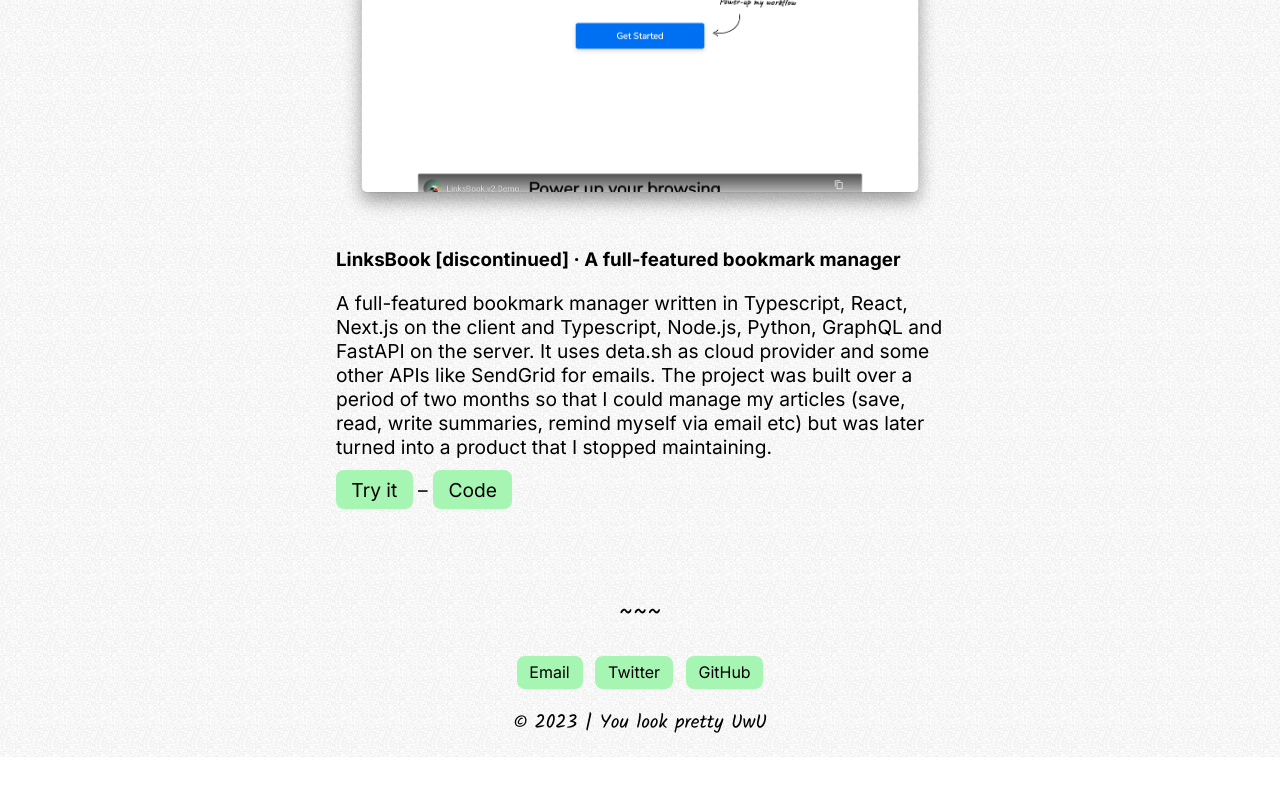
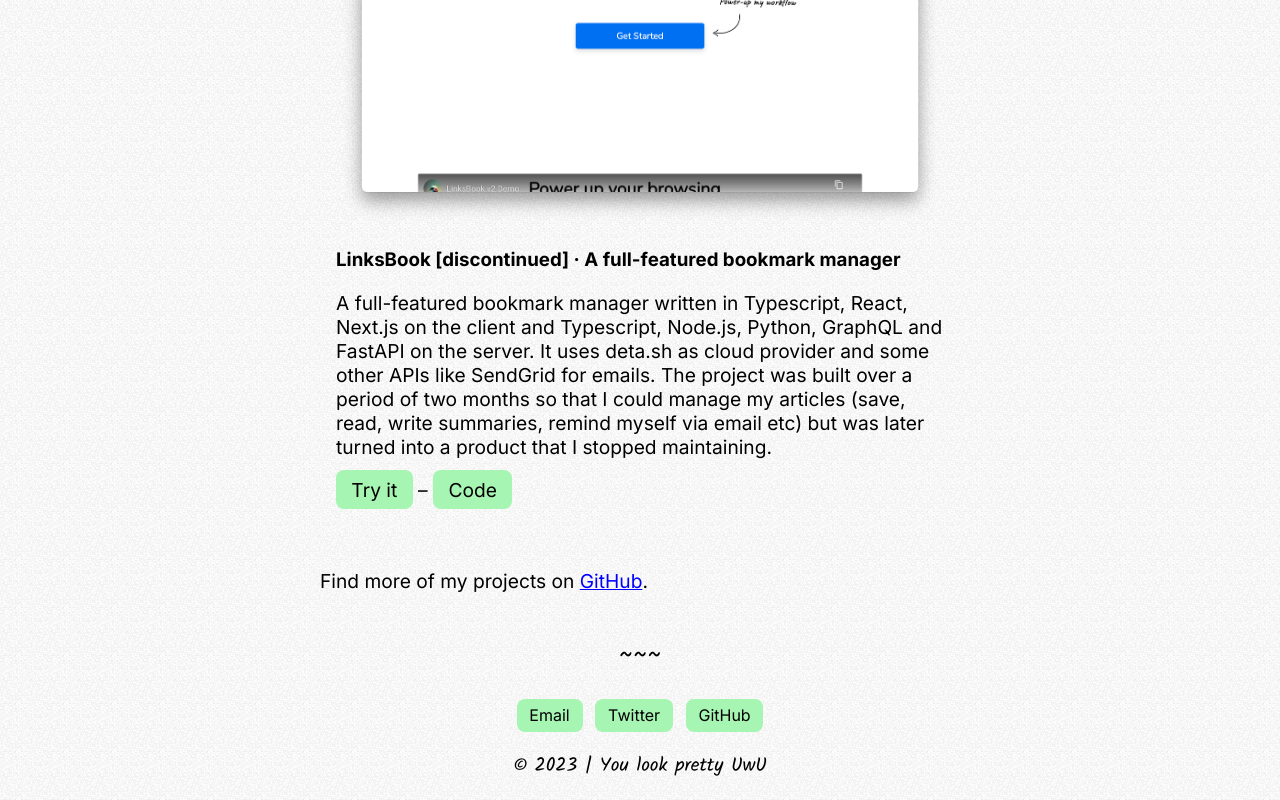
Before and after one commit to JosiasAurel/webspace, a Next.js app: page /projects in a window 1280 px wide. Shown: the part 6025-6825 px from the top of the page. Before the commit the page ends 6782 px from the top, so only its background shows below. Built offline with nearby package versions, Linux system fonts and the light colour scheme.

Commit message:
mention github

```diff
--- a/pages/projects.tsx
+++ b/pages/projects.tsx
@@ -97,6 +97,7 @@ const HomePage: React.FC = () => {
           <Project key={key} {...project} />
         ))}
       </div>
+      <p> Find more of my projects on <a href="https://github.com/JosiasAurel?tab=repositories">GitHub</a>. </p>
     </div>
   );
 };
```
